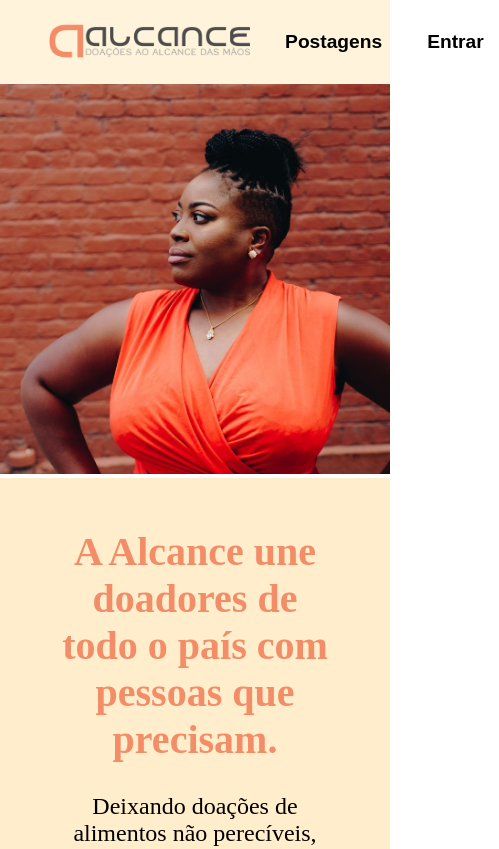
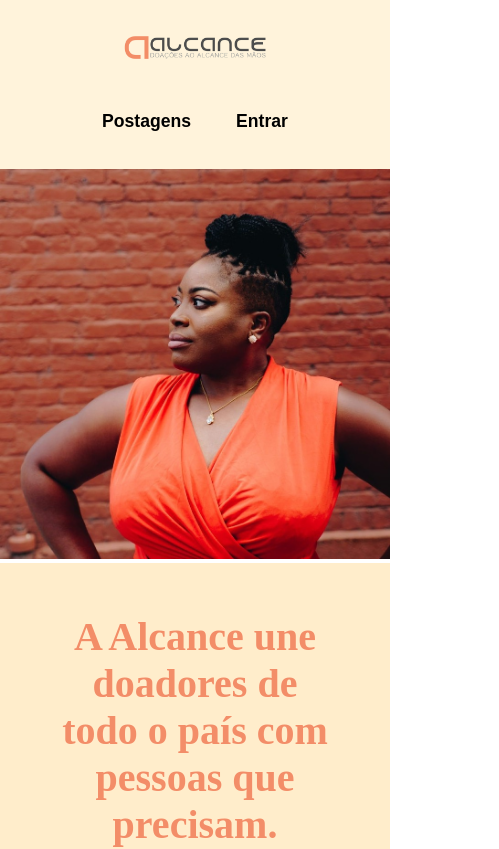
Before and after one commit to Shidoshi93/projeto-integrador, a React (Create React App) app: page / in a window 390 px wide. Shown: the top 849 px of the page, 499 px wide, since content can reach past the window. Built offline with nearby package versions, Linux system fonts and the light colour scheme.

Commit message:
Adiciona media queries para aumentar a responsividade da navbar

```diff
--- a/src/components/Nav/style.js
+++ b/src/components/Nav/style.js
@@ -18,6 +18,10 @@ export const ContainerHeader = styled.div`
             border-radius: 5px;
             color: white;
         }
+
+        @media (max-width: 560px) {
+            font-size: 1.1em;
+        }
     }
 
     ul {
@@ -36,8 +40,14 @@ export const ContainerNav = styled.div`
     width: 85vw;
     height: 100%;
     display: flex;
+    flex-wrap: wrap;
     justify-content: space-between;
     align-items: center;
+
+    @media (max-width: 560px) {
+        flex-direction: column;
+        justify-content: space-evenly;
+    }
 `
 
 export const Header = styled.header`
@@ -65,6 +75,9 @@ export const Header = styled.header`
 
     .img-logo {
         height: 50px;
+        @media (max-width: 560px) {
+            height: 35px;
+        }
     }
 
     .nav-ul {
@@ -82,6 +95,10 @@ export const Header = styled.header`
 
     .hide-nav {
         height: 100%;
+    }
+
+    @media (max-width: 560px) {
+        height: 20vh;
     }
 `
 
--- a/src/pages/login/loginStyle.js
+++ b/src/pages/login/loginStyle.js
@@ -14,6 +14,10 @@ export const MotherBox = styled.div`
     flex-direction: column;
     align-items: center;
     padding: 10px;
+
+    @media (max-width: 560px) {
+        top: 21vh;
+    }
 `
 
 export const Form = styled.form`
```
